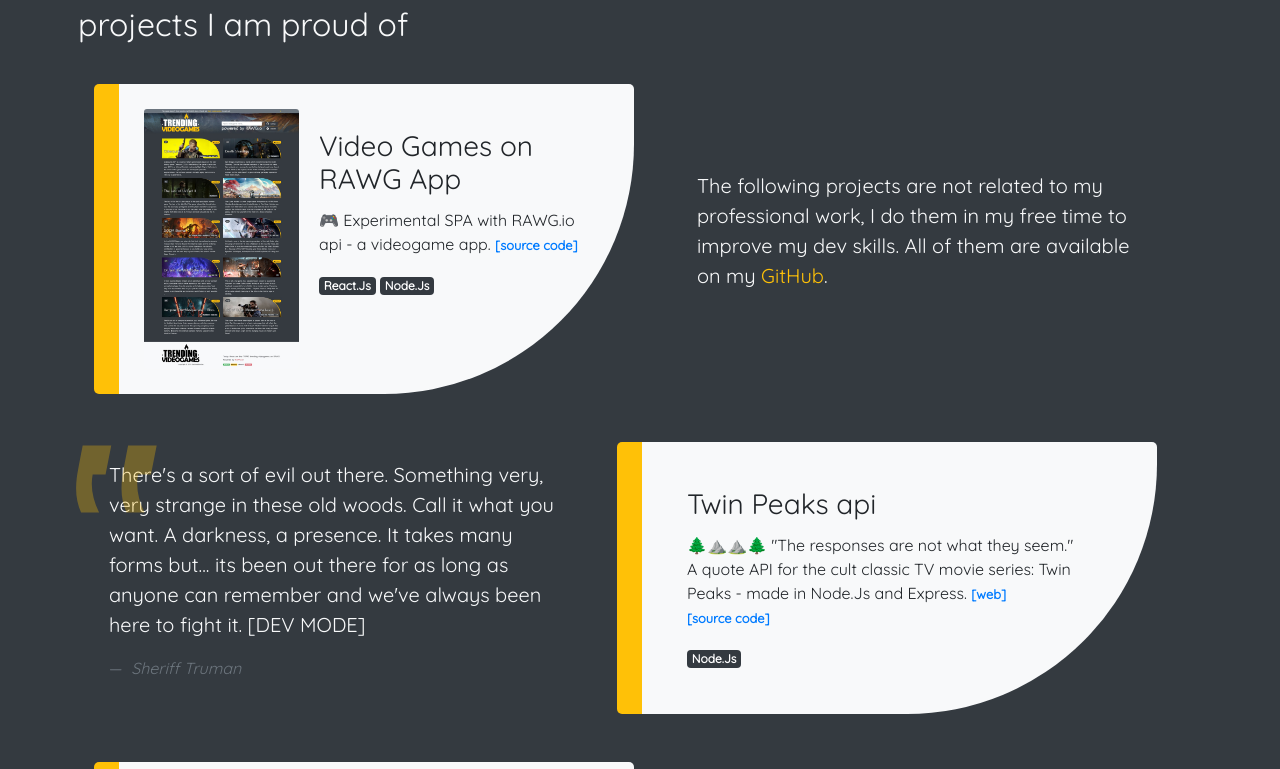
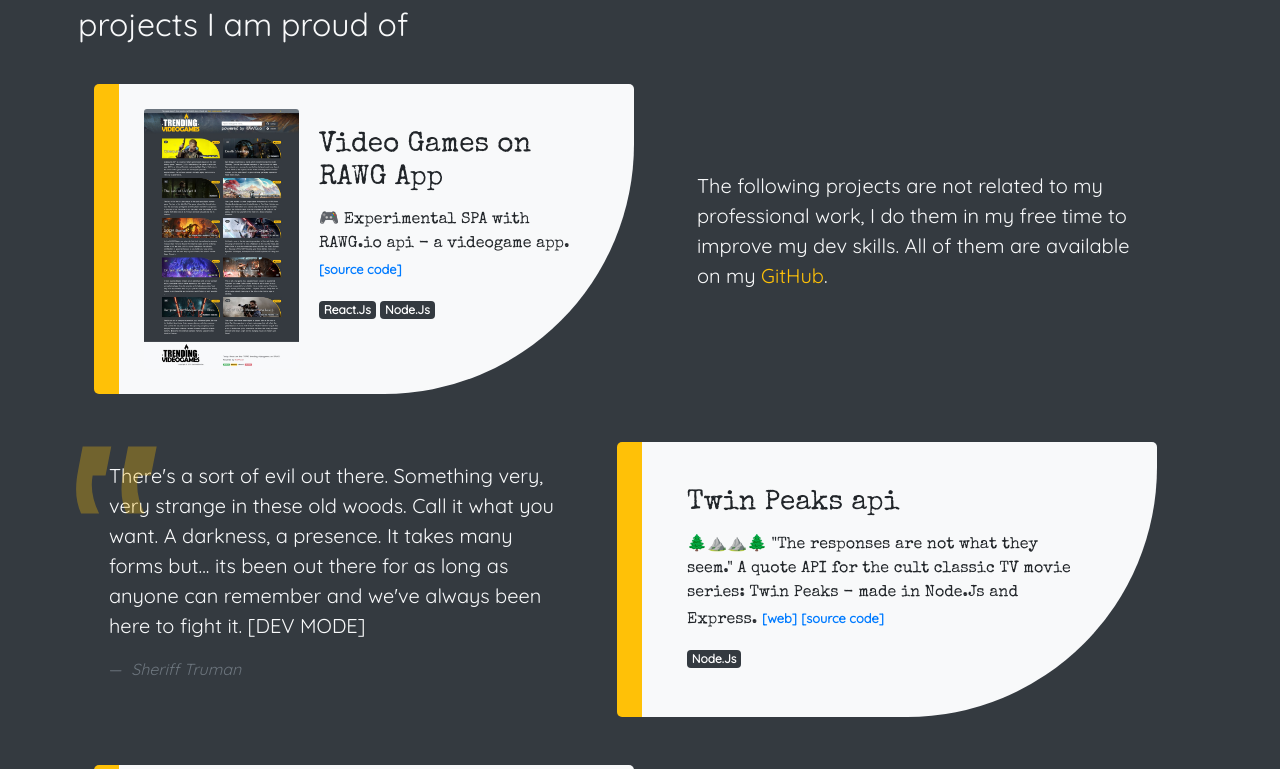
Before and after one commit to theDavidBarton/theDavidBarton.github.io, a plain HTML site: page index.html in a window 1280 px wide. Shown: the part 1400-2169 px from the top of the page. Drawn offline with nearby package versions, Linux system fonts and the light colour scheme.

Commit message:
finetune sitebuild and fix buggy url (#13)
* nice h3 font

* fix buggy link and finalize CSS

```diff
--- a/index.css
+++ b/index.css
@@ -1,9 +1,13 @@
 @import url('https://fonts.googleapis.com/css?family=Quicksand&display=swap');
-@import url('https://fonts.googleapis.com/css?family=Oswald&display=swap');
+@import url('https://fonts.googleapis.com/css?family=Special+Elite&display=swap');
 
 * {
   font-family: 'Quicksand', sans-serif;
   scroll-behavior: smooth;
+}
+
+.card-body > * {
+  font-family: 'Special Elite', cursive;
 }
 
 .social-list-margin {
--- a/index.html
+++ b/index.html
@@ -374,7 +374,7 @@
                     <a
                       target="_blank"
                       rel="noopener noreferrer"
-                      href="https://twin-peaks-api.herokuapp.com/api/quotes/recommend"
+                      href="https://twin-peaks-api.herokuapp.com/api/1/quotes/recommend"
                       ><small><strong>[web]</strong></small>
                     </a>
                     <a
```
